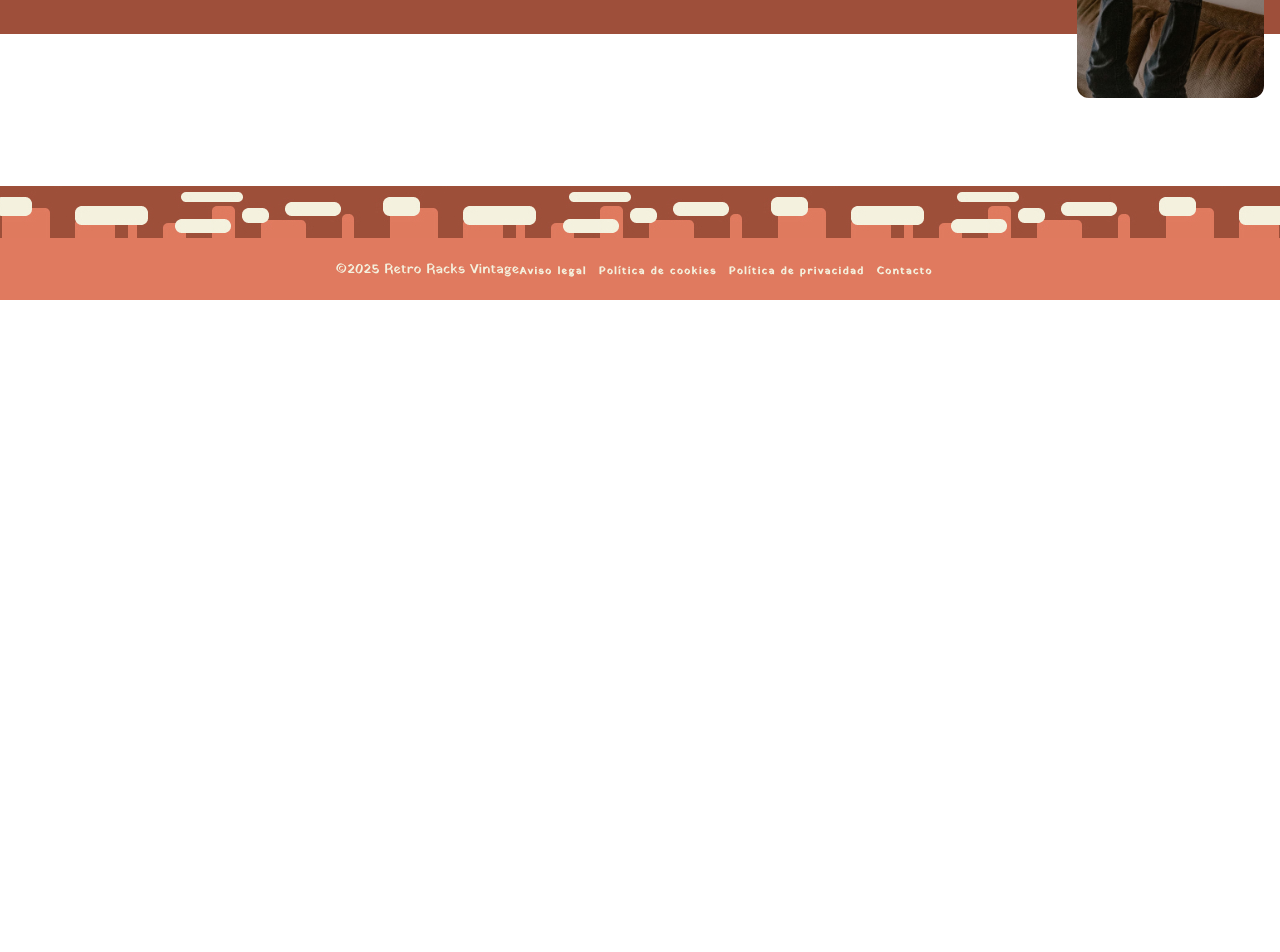
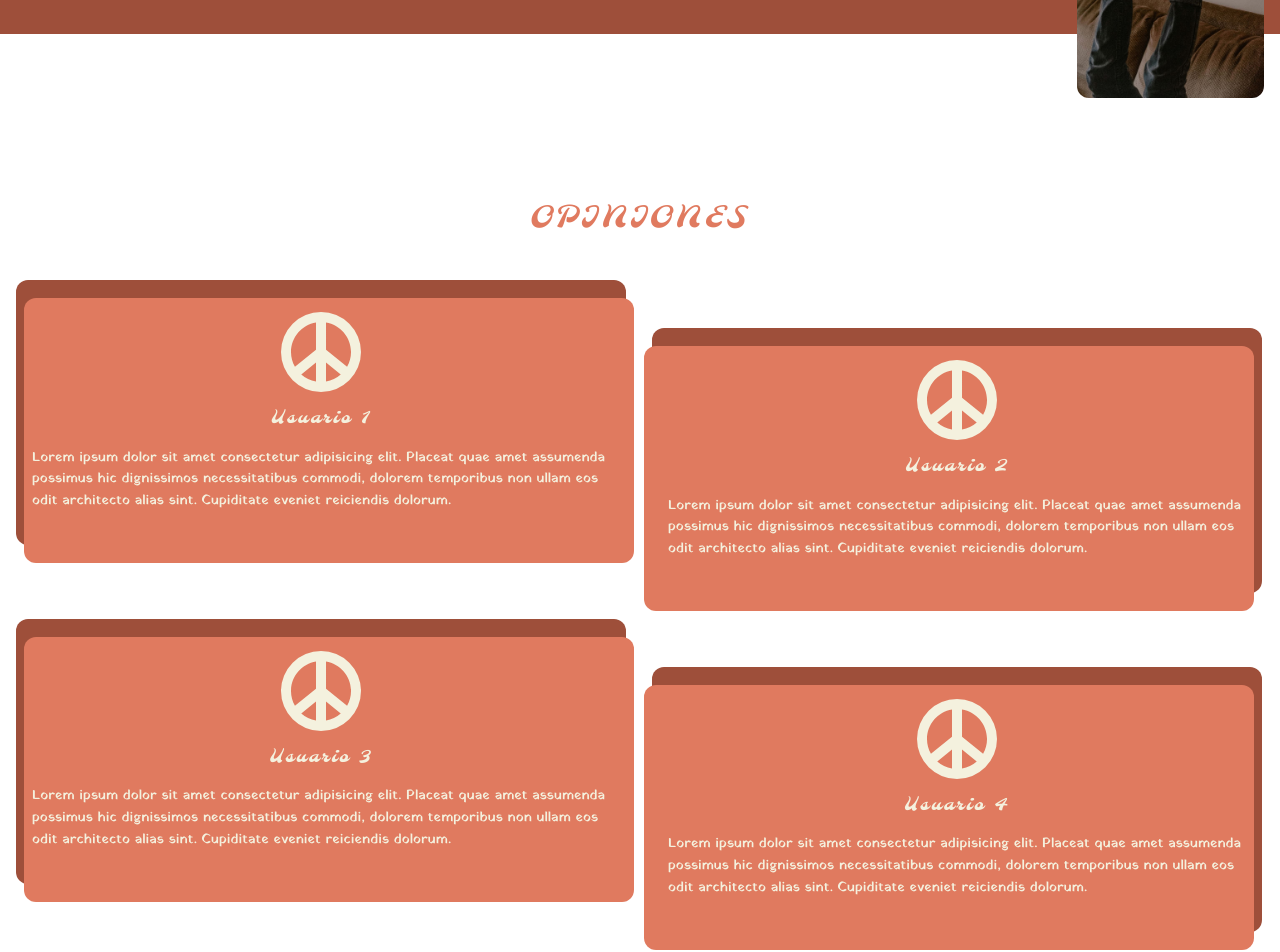
Before and after one commit to sineaxis/RetroRacksVintage, a plain HTML site: page index.html in a window 1280 px wide. Shown: the part 1090-2042 px from the top of the page. Before the commit the page ends 1390 px from the top, so only its background shows below. Drawn offline with Linux system fonts and the light colour scheme.

Commit message:
Añadido bloque de opiniones en la home

```diff
--- a/css/body.css
+++ b/css/body.css
@@ -13,7 +13,7 @@
     text-align: center;
     text-transform: uppercase;
     h2 {
-        margin: 0 0 4em;
+        margin: 0 1em 4em;
     }
 }
 .products__flex {
@@ -49,3 +49,77 @@
         }
     }
 }
+
+#opinions {
+    padding: 1em;
+    margin: 0 0 4.5em;
+    h3 {
+        text-align: center;
+        font-size: 1.806rem;
+        text-transform: uppercase;
+        padding: 0 1em;
+        margin: 0 0 1.5em;
+    }
+    .opinions__flex {
+        display: flex;
+        flex-wrap: wrap;
+        gap: 26px;
+        .opinion__block {
+            width: calc(50% - 46px);
+            background-color: var(--color-2);
+            border-radius: 12px;
+            color: var(--main-font-color);
+            padding: 2em 1em;
+            display: flex;
+            justify-content: center;
+            align-items: center;
+            flex-direction: column;
+            margin: 0;
+            position: relative;
+            z-index: 3;
+            &:nth-child(even) {
+                margin-top: 3em;
+                &:before {
+                    content: "";
+                    width: 100%;
+                    height: 100%;
+                    display: block;
+                    background-color: var(--color-1);
+                    position: absolute;
+                    z-index: -1;
+                    right: 8px;
+                    top: 18px;
+                    border-radius: inherit;
+
+                }
+            }
+            &:nth-child(odd) {
+                margin-bottom: 3em;
+                &:before {
+                    content: "";
+                    width: 100%;
+                    height: 100%;
+                    display: block;
+                    background-color: var(--color-1);
+                    position: absolute;
+                    z-index: -1;
+                    left: 8px;
+                    top: 18px;
+                    border-radius: inherit;
+                }
+            }
+            img {
+                width: 80px;
+                height: auto;
+                margin: 0 0 1em;
+            }
+            h6 {
+                color: var(--main-font-color);
+                margin: 0 0 1em;
+            }
+            p {
+                font-size: .85em;
+            }
+        }
+    }
+}
--- a/index.html
+++ b/index.html
@@ -55,7 +55,29 @@
         </div>
        </section>
        <section id="opinions">
-
+        <h3>Opiniones</h3>
+        <div class="opinions__flex">
+            <div class="opinion__block">
+                <img src="./img/svg/peace-icon.svg" alt="Peace icon">
+                <h6>Usuario 1</h6>
+                <p>Lorem ipsum dolor sit amet consectetur adipisicing elit. Placeat quae amet assumenda possimus hic dignissimos necessitatibus commodi, dolorem temporibus non ullam eos odit architecto alias sint. Cupiditate eveniet reiciendis dolorum.</p>
+            </div>
+            <div class="opinion__block">
+                <img src="./img/svg/peace-icon.svg" alt="Peace icon">
+                <h6>Usuario 2</h6>
+                <p>Lorem ipsum dolor sit amet consectetur adipisicing elit. Placeat quae amet assumenda possimus hic dignissimos necessitatibus commodi, dolorem temporibus non ullam eos odit architecto alias sint. Cupiditate eveniet reiciendis dolorum.</p>
+            </div>
+            <div class="opinion__block">
+                <img src="./img/svg/peace-icon.svg" alt="Peace icon">
+                <h6>Usuario 3</h6>
+                <p>Lorem ipsum dolor sit amet consectetur adipisicing elit. Placeat quae amet assumenda possimus hic dignissimos necessitatibus commodi, dolorem temporibus non ullam eos odit architecto alias sint. Cupiditate eveniet reiciendis dolorum.</p>
+            </div>
+            <div class="opinion__block">
+                <img src="./img/svg/peace-icon.svg" alt="Peace icon">
+                <h6>Usuario 4</h6>
+                <p>Lorem ipsum dolor sit amet consectetur adipisicing elit. Placeat quae amet assumenda possimus hic dignissimos necessitatibus commodi, dolorem temporibus non ullam eos odit architecto alias sint. Cupiditate eveniet reiciendis dolorum.</p>
+            </div>
+        </div>
        </section>
     </main>
     <footer>
```
Also changed, not shown: img/clothes-icon.png (renamed from img/svg/clothes-icon.png), img/svg/peace-icon.svg (added).
